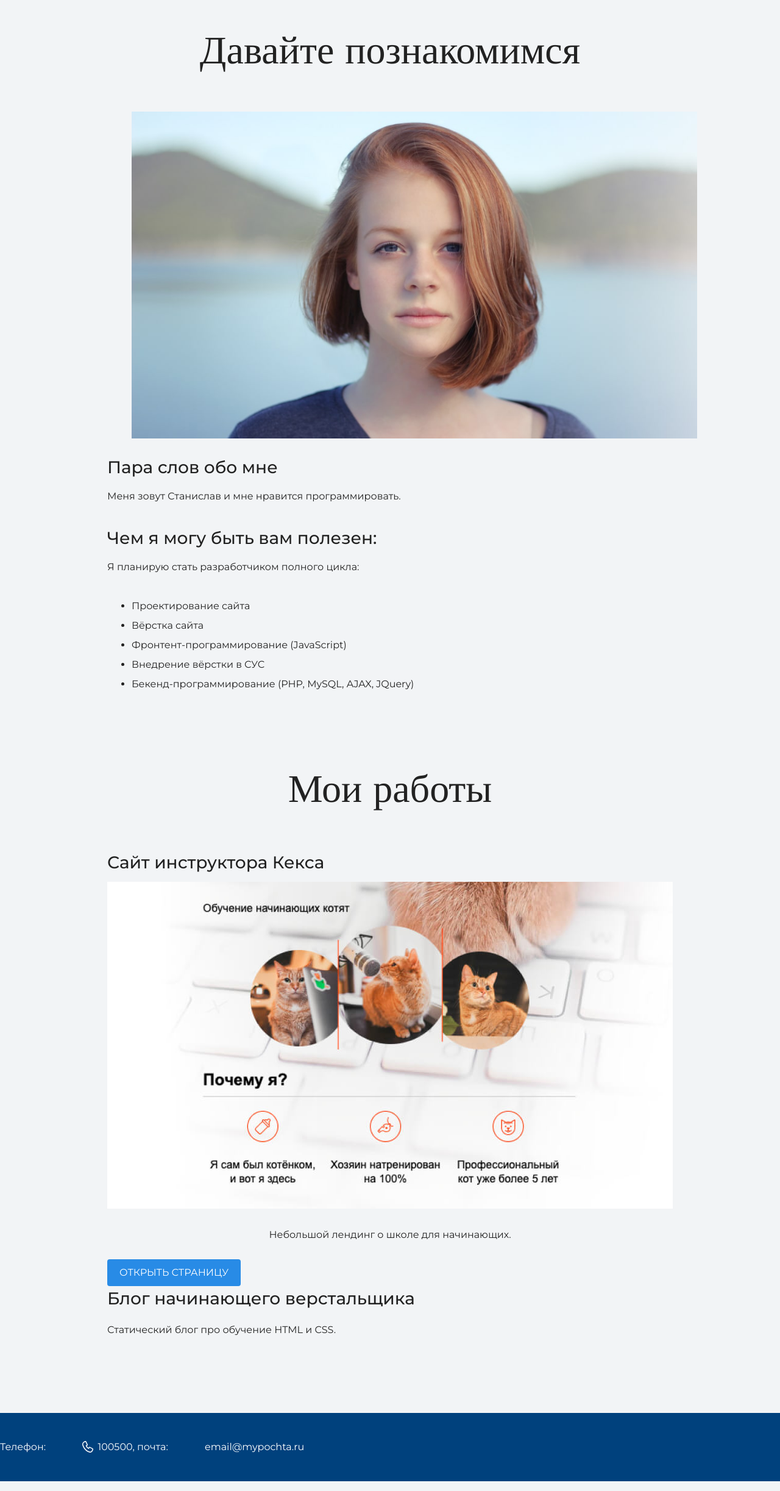
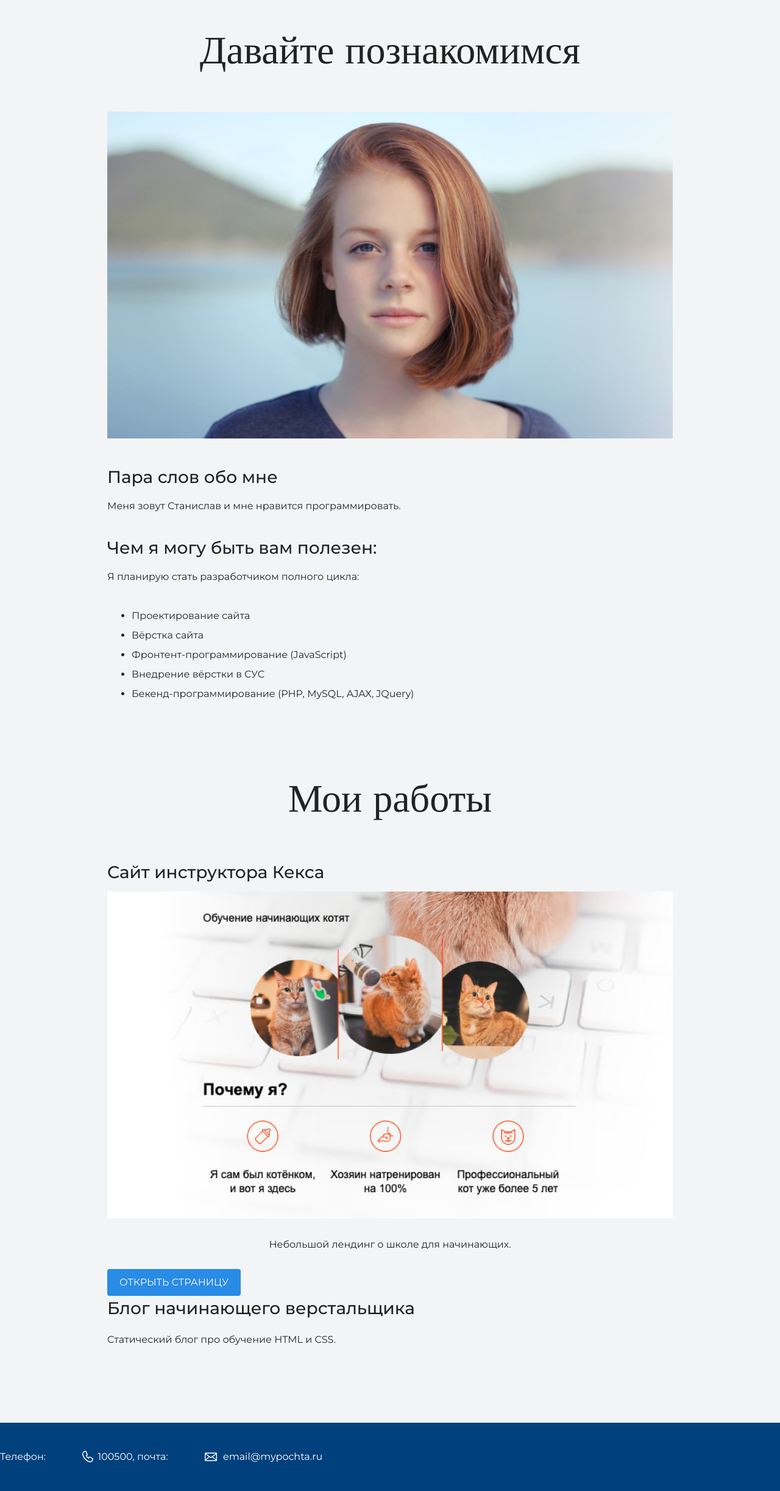
Before and after one commit to verstakiam/mysite, a plain HTML site: page index.html in a window 1280 px wide. Shown: the part 1085-3530 px from the top of the page at 61% size. Drawn offline with nearby package versions, Linux system fonts and the light colour scheme.

Commit message:
Поправил две ошибки валидации

```diff
--- a/index.html
+++ b/index.html
@@ -23,7 +23,7 @@
 
 <section class="intro">
 	<h2 class="subheading">Давайте познакомимся</h2>
-	<figure class=""user-image>
+	<figure class="user-image">
 		<img src="files/user.jpg" width="928" height="536" alt="Моё фото">
 	</figure>
 	<h3>Пара слов обо мне</h3>
@@ -55,7 +55,7 @@
 </div>
 
 <footer class="page-footer">
-	Телефон: <a class="footer-phone">100500</a>, почта: <a ckass="footer-email">email@mypochta.ru</a>
+	Телефон: <a class="footer-phone">100500</a>, почта: <a class="footer-email">email@mypochta.ru</a>
 </footer>
 </body>
 </html>
```
